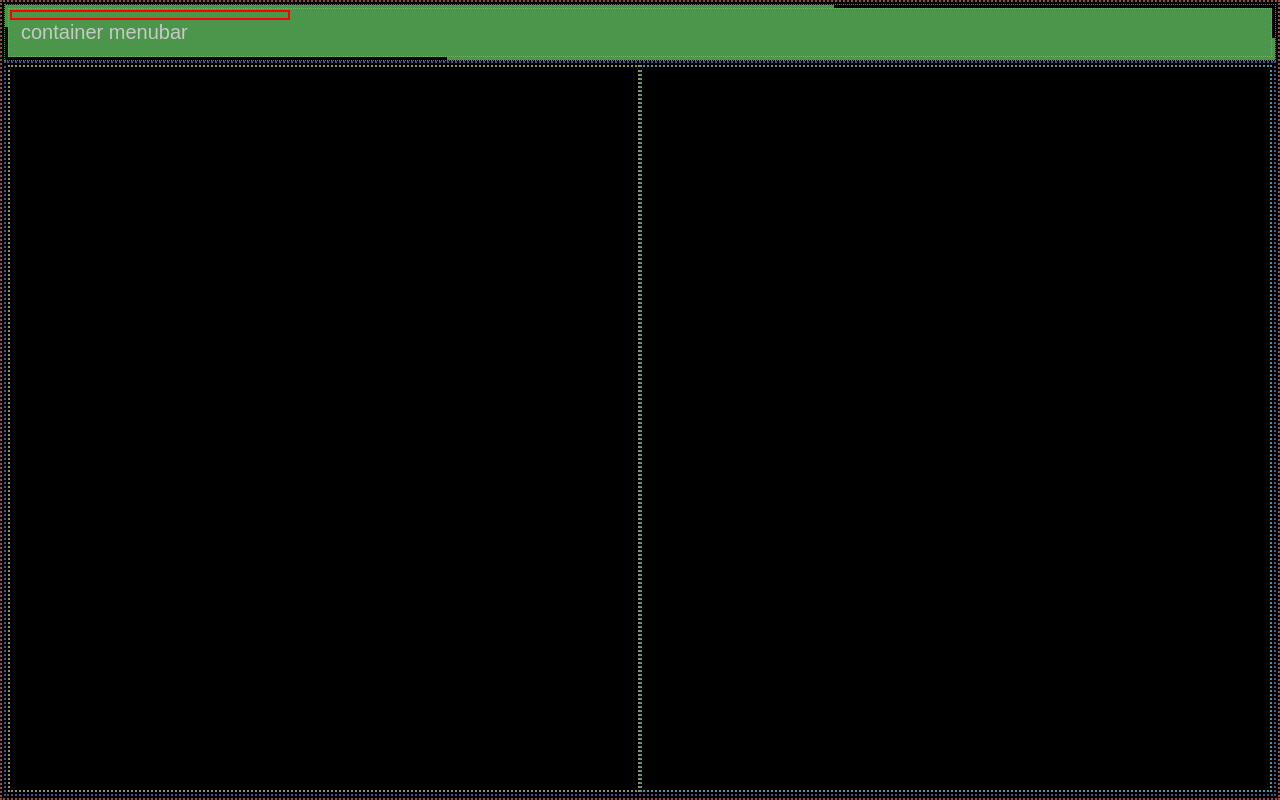
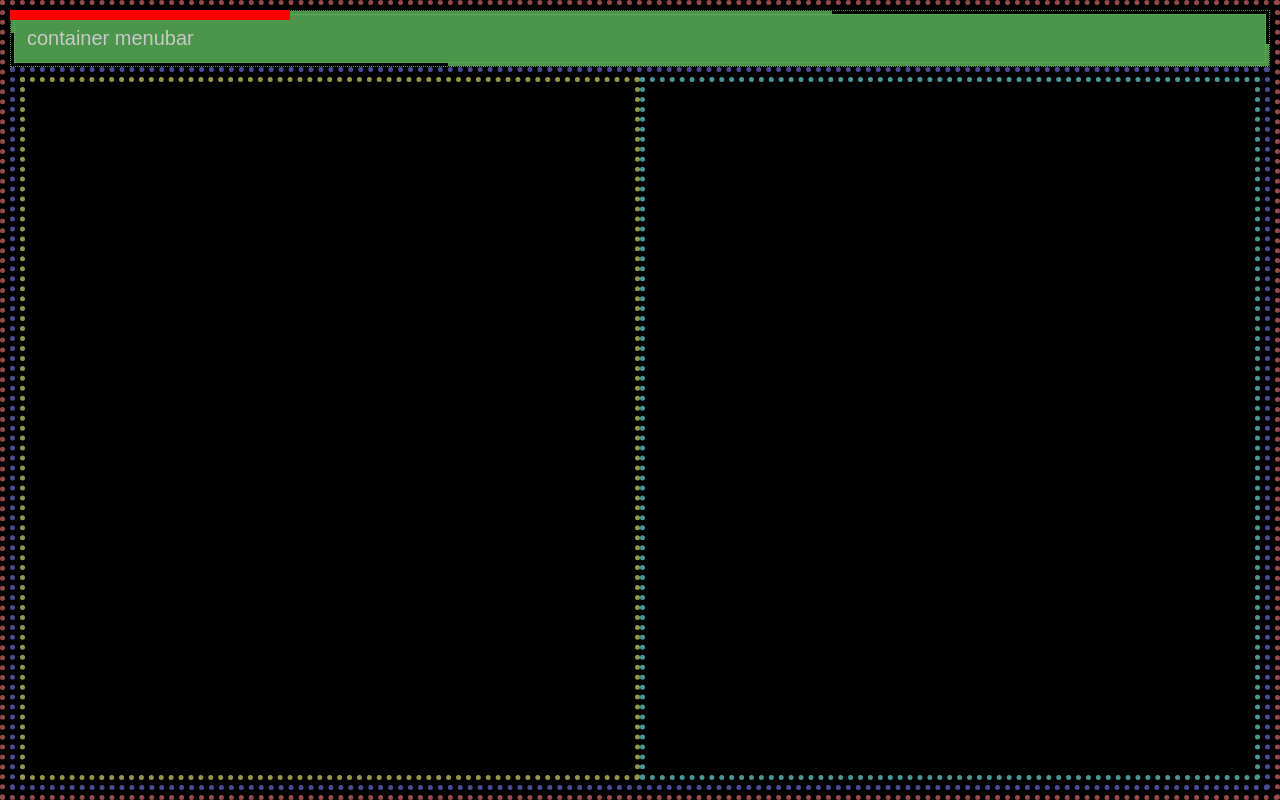
Before and after one commit to SinixND/game_of_life, a PHP site: page / in a window 1280 px wide. Run offline with PHP 8.4, Linux system fonts and the light colour scheme.

Commit message:
rework layout

```diff
--- a/style.css
+++ b/style.css
@@ -3,7 +3,7 @@
   --cTemp: rgba(255, 255, 255, 0.5);
   --widthTemp: 1em;
   --heightTemp: 1em;
-  --bWeightTemp: 2px;
+  --bWeightTemp: 5px;
 
   /* min panel size */
   --widthMin: calc(280 * var(--tpx));
```
